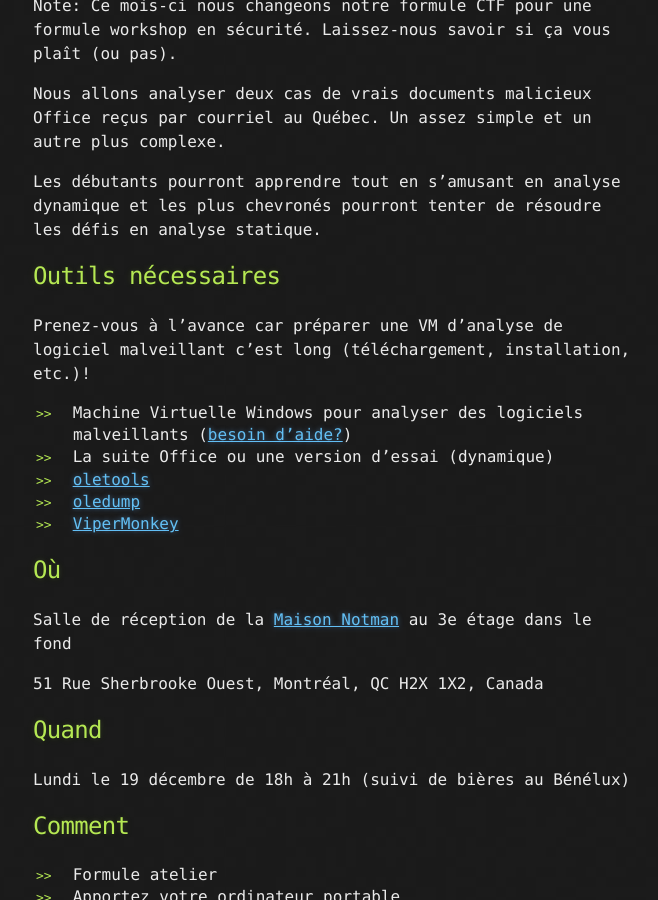
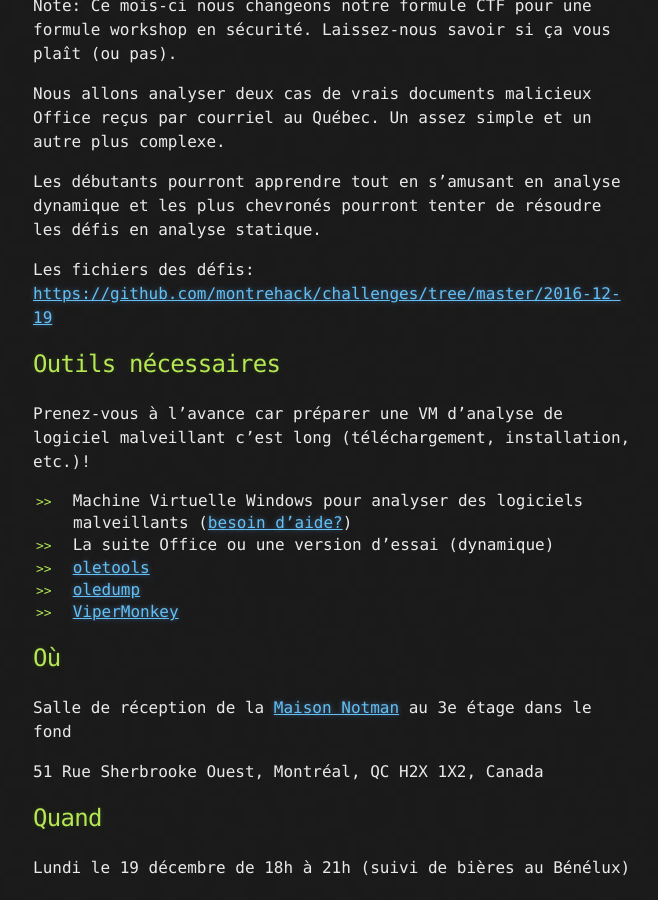
Before and after one commit to montrehack/montrehack.github.com, a Jekyll site: the page built from index.md, in a window 1280 px wide and 900 px high, scrolled down 1070 px. Shown: the whole window, without its empty margins (307-965 px from the left). Built offline with Jekyll 4.4.1, drawn with Linux system fonts in a browser that asks for light colours; comment, search, counter and statistics services are not loaded; some of the changed text lies outside the part shown.

Commit message:
Added a link to the challenge files

```diff
--- a/index.md
+++ b/index.md
@@ -20,6 +20,8 @@ courriel au Québec. Un assez simple et un autre plus complexe.
 
 Les débutants pourront apprendre tout en s'amusant en analyse dynamique et les
 plus chevronés pourront tenter de résoudre les défis en analyse statique.
+
+Les fichiers des défis: [https://github.com/montrehack/challenges/tree/master/2016-12-19](https://github.com/montrehack/challenges/tree/master/2016-12-19)
 
 ## Outils nécessaires
 
```
Also changed, not shown: other parts of index.md (+2 -0 lines).
